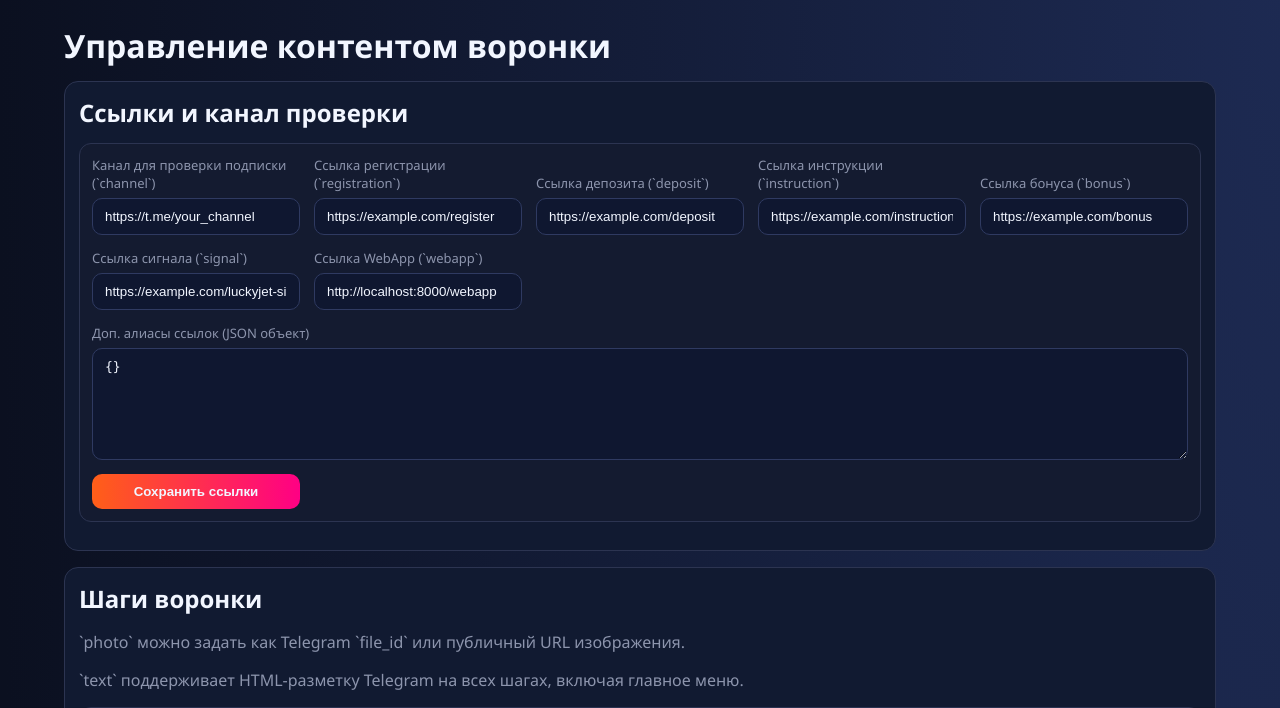
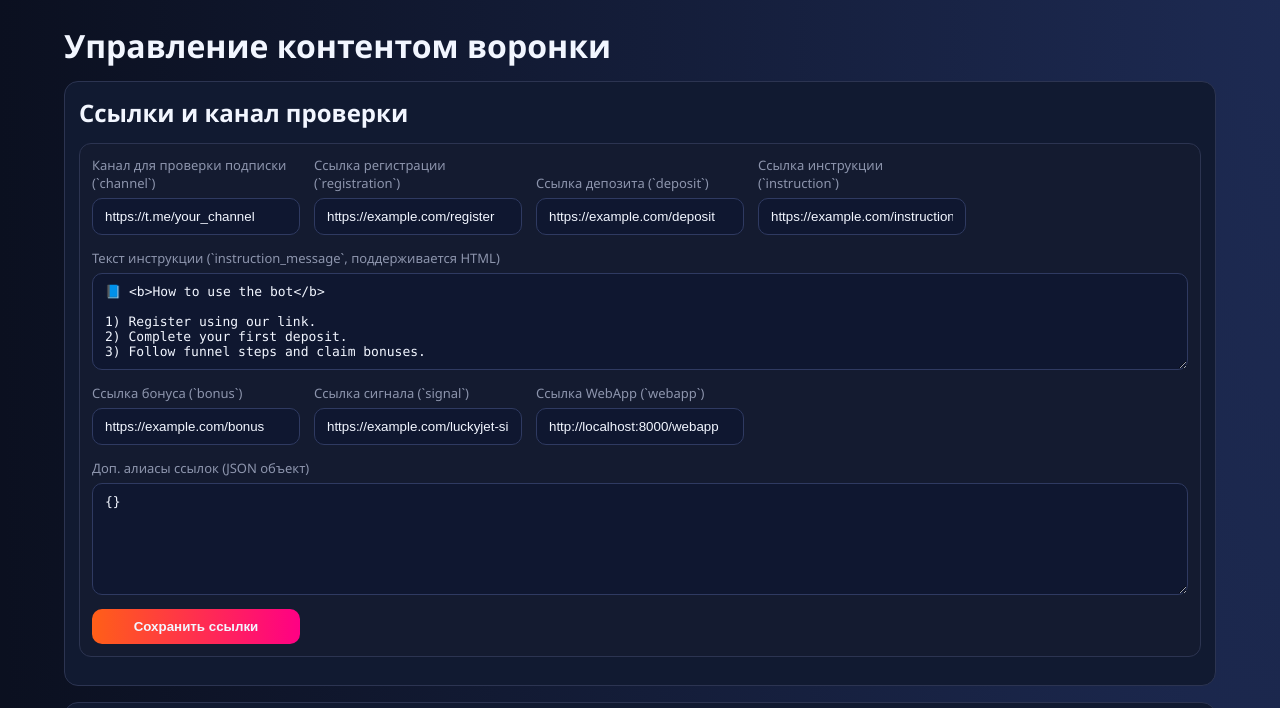
Before and after one commit to EdIInorojka/bonusbot, a FastAPI app: page /admin/content in a window 1280 px wide. Shown: the part 85-793 px from the top of the page. Run offline with FastAPI, Linux system fonts and the light colour scheme; the visitor is signed in with stand-in values (Sample User, id 1); data comes from the database, SQL or seed files in the repository.

Commit message:
Guide as message + instruction text setting

```diff
--- a/app/admin/routers/content.py
+++ b/app/admin/routers/content.py
@@ -19,7 +19,7 @@ from app.bot.services.content import (
 
 router = APIRouter(prefix="/admin/content", tags=["admin-content"])
 
-FIXED_LINK_KEYS = ["channel", "registration", "deposit", "instruction", "bonus", "signal", "webapp"]
+FIXED_LINK_KEYS = ["channel", "registration", "deposit", "instruction", "instruction_message", "bonus", "signal", "webapp"]
 
 
 def _buttons_to_json(step: DynamicFunnelStep) -> str:
@@ -94,6 +94,7 @@ async def update_links(
     registration: str = Form(""),
     deposit: str = Form(""),
     instruction: str = Form(""),
+    instruction_message: str = Form(""),
     bonus: str = Form(""),
     signal: str = Form(""),
     webapp: str = Form(""),
@@ -104,6 +105,7 @@ async def update_links(
         "registration": registration.strip(),
         "deposit": deposit.strip(),
         "instruction": instruction.strip(),
+        "instruction_message": instruction_message.strip(),
         "bonus": bonus.strip(),
         "signal": signal.strip(),
         "webapp": webapp.strip(),
--- a/app/admin/templates/content.html
+++ b/app/admin/templates/content.html
@@ -20,6 +20,9 @@
     </label>
     <label>Ссылка инструкции (`instruction`)
       <input type="text" name="instruction" value="{{ links.get('instruction','') }}">
+    </label>
+    <label style="grid-column: 1 / -1;">Текст инструкции (`instruction_message`, поддерживается HTML)
+      <textarea name="instruction_message" rows="5">{{ links.get('instruction_message','') }}</textarea>
     </label>
     <label>Ссылка бонуса (`bonus`)
       <input type="text" name="bonus" value="{{ links.get('bonus','') }}">
--- a/app/bot/content_defaults.py
+++ b/app/bot/content_defaults.py
@@ -8,6 +8,7 @@ DEFAULT_LINKS: dict[str, str] = {
     "registration": "https://example.com/register",
     "deposit": "https://example.com/deposit",
     "instruction": "https://example.com/instruction",
+    "instruction_message": "📘 <b>How to use the bot</b>\n\n1) Register using our link.\n2) Complete your first deposit.\n3) Follow funnel steps and claim bonuses.",
     "bonus": "https://example.com/bonus",
     "signal": "https://example.com/signal",
     "webapp": "",
@@ -30,7 +31,7 @@ DEFAULT_FUNNEL_STEPS: list[dict[str, Any]] = [
         "photo": "",
         "buttons": [
             {"text": "📱 Register", "action": "url", "value": "registration"},
-            {"text": "📘 Guide", "action": "url", "value": "instruction"},
+            {"text": "📘 Guide", "action": "callback", "value": "instruction"},
             {"text": "🎁 Claim Bonus", "action": "next", "value": "3"},
         ],
     },
--- a/app/bot/services/content.py
+++ b/app/bot/services/content.py
@@ -54,6 +54,7 @@ def _default_links_from_settings() -> dict[str, str]:
             "registration": settings.registration_url,
             "deposit": settings.deposit_url,
             "instruction": settings.instruction_url,
+            "instruction_message": settings.instruction_message,
             "bonus": settings.bonus_claim_url,
             "signal": settings.signal_url,
             "webapp": build_webapp_url(),
--- a/app/core/config.py
+++ b/app/core/config.py
@@ -42,6 +42,10 @@ class Settings(BaseSettings):
     registration_url: str = Field(default="https://example.com/register", alias="REGISTRATION_URL")
     deposit_url: str = Field(default="https://example.com/deposit", alias="DEPOSIT_URL")
     instruction_url: str = Field(default="https://example.com/instruction", alias="INSTRUCTION_URL")
+    instruction_message: str = Field(
+        default="📘 <b>How to use the bot</b>\n\n1) Register using our link.\n2) Complete your first deposit.\n3) Follow funnel steps and claim bonuses.",
+        alias="INSTRUCTION_MESSAGE",
+    )
     bonus_claim_url: str = Field(default="https://example.com/bonus", alias="BONUS_CLAIM_URL")
     signal_url: str = Field(default="https://example.com/luckyjet-signal", alias="SIGNAL_URL")
 
--- a/app/db/seed.py
+++ b/app/db/seed.py
@@ -58,6 +58,7 @@ async def seed() -> None:
             "registration": settings.registration_url,
             "deposit": settings.deposit_url,
             "instruction": settings.instruction_url,
+            "instruction_message": settings.instruction_message,
             "bonus": settings.bonus_claim_url,
             "signal": settings.signal_url,
             "webapp": build_webapp_url(),
```
Also changed, not shown: app/bot/handlers/funnel.py (+30 -1 lines), README.md, 1 other file.
